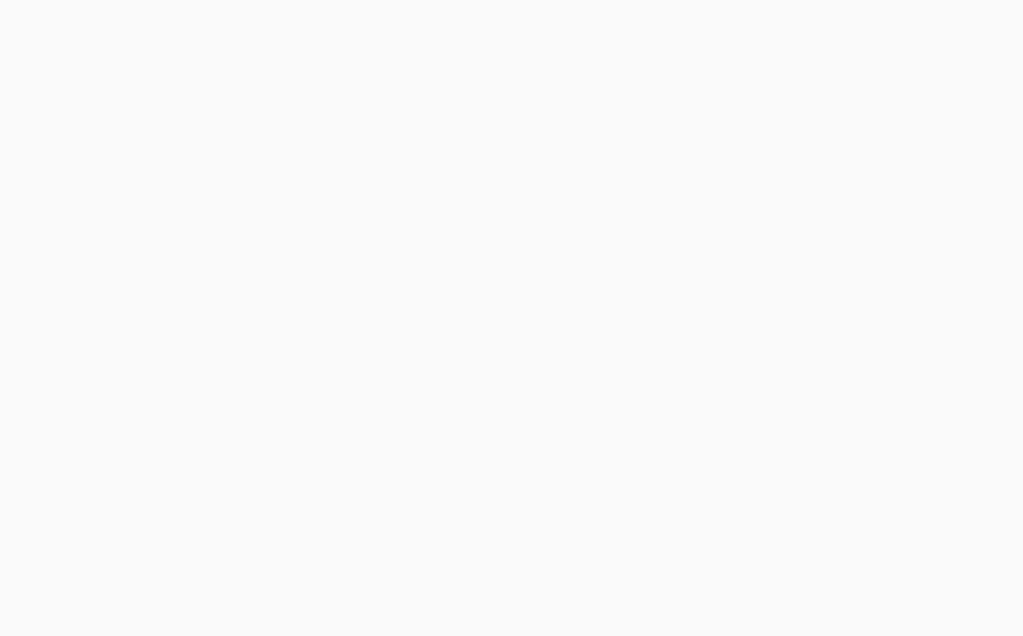
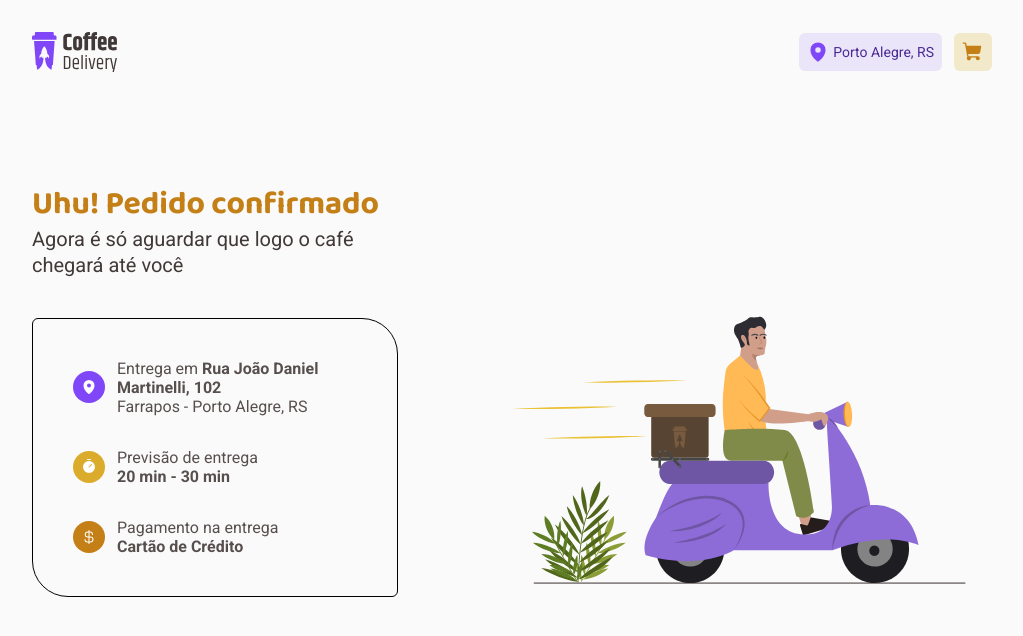
Before and after one commit to jaocruz/coffee-delivery, a React (Vite) app: page /delivery in a window 1280 px wide. Before the commit this address had no page. Shown: the top 636 px of the page, without its empty margins (128-1151 px from the left). Built offline with nearby package versions, Linux system fonts and the light colour scheme.

Commit message:
pagina delivery

```diff
--- a/src/Router.tsx
+++ b/src/Router.tsx
@@ -4,6 +4,7 @@ import { DefaultLayout } from "./layouts/DefaultLayout";
 
 import { Home } from "./pages/home";
 import { Checkout } from "./pages/checkout";
+import { Delivery } from "./pages/delivery";
 
 export function Router(){
    return(
@@ -11,6 +12,7 @@ export function Router(){
          <Route path="/" element={<DefaultLayout/>} >
             <Route path="/" element={<Home/>} />
             <Route path="/checkout" element={<Checkout/>} />
+            <Route path="/delivery" element={<Delivery/>} />
          </Route>
       </Routes>
    )
--- /dev/null
+++ b/src/pages/delivery/index.tsx
@@ -0,0 +1,46 @@
+import { CurrencyDollar, MapPin, Timer } from "phosphor-react";
+import { DeliveryContainer, OrderInfo } from "./styles";
+
+import illustration from "/delivery-illustration.svg"
+
+export function Delivery(){
+   return(
+      <DeliveryContainer>
+         <div className="main-text">
+            <h1>Uhu! Pedido confirmado</h1>
+            <h2>Agora é só aguardar que logo o café chegará até você</h2>
+         </div>
+
+         <OrderInfo>
+            <div className="item">
+               <h1 className="map-delivery">
+                  <MapPin weight="fill" size={16}/>
+               </h1>
+
+               <span>Entrega em <strong>Rua João Daniel Martinelli, 102</strong> </span>
+               <span>Farrapos - Porto Alegre, RS</span>
+            </div>
+
+            <div className="item">
+               <h1 className="timer-delivery">
+                  <Timer weight="fill" size={16}/>
+               </h1>
+
+               <span>Previsão de entrega</span>
+               <strong>20 min - 30 min</strong>
+            </div>
+
+            <div className="item">
+               <h1 className="dollar-delivery">
+                  <CurrencyDollar weight="fill" size={16}/>
+               </h1>
+
+               <span>Pagamento na entrega</span>
+               <strong>Cartão de Crédito</strong>
+            </div>
+         </OrderInfo>
+
+         <img src={illustration} alt="" />
+      </DeliveryContainer>
+   )
+}
--- /dev/null
+++ b/src/pages/delivery/styles.ts
@@ -0,0 +1,98 @@
+import styled from "styled-components";
+
+export const DeliveryContainer = styled.main`
+   padding: 5rem 10rem;
+
+   display: grid;
+
+   row-gap: 2.5rem;
+   column-gap: 6.35rem;
+
+   justify-content: space-between;
+   grid-template-columns: 1fr auto;
+
+   grid-template-areas:
+   "main-text img"
+   "orderinfo img";
+
+   align-items: end;
+
+   .main-text{
+      grid-area: main-text;
+   }
+
+   .main-text > h1{
+      font-size: 2rem;
+      font-weight: bolder;
+      font-family: 'Baloo 2', sans-serif;
+
+      line-height: 130%;
+      color: ${props => props.theme["yellow-dark"]};
+   }
+
+   .main-text > h2{
+      font-size: 1.25rem;
+      font-weight: 400;
+
+      line-height: 130%;
+      color: ${props => props.theme["base-subtitle"]};
+   }
+
+   img{
+      grid-area: img;
+   }
+`
+
+export const OrderInfo = styled.div`
+   grid-area: orderinfo;
+
+   display: flex;
+   flex-direction: column;
+
+   row-gap: 2rem;
+
+   padding: 2.5rem;
+
+   border-top-left-radius: 0.375rem;
+   border-bottom-right-radius: 0.375rem;
+
+   border-top-right-radius: 2.25rem;
+   border-bottom-left-radius: 2.25rem;
+
+   border: 1px solid black;
+
+   .item{
+      display: grid;
+
+      grid-template-areas:
+      "svg span" "svg strong";
+
+      grid-template-columns: auto 1fr;
+
+      align-items: center;
+
+      column-gap: 0.75rem;
+   }
+
+   .item > h1{
+      display: flex;
+      grid-area: svg;
+
+      padding: 0.5rem;
+      border-radius: 999px;
+
+      color: ${props => props.theme.white};
+   }
+
+   .map-delivery{
+      background: ${props => props.theme.purple};
+   }
+
+   .timer-delivery{
+      background: ${props => props.theme.yellow};
+   }
+
+   .dollar-delivery{
+      background: ${props => props.theme["yellow-dark"]};
+   }
+`
```
